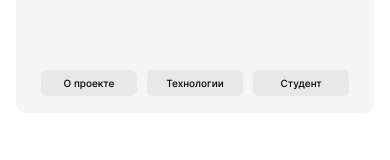
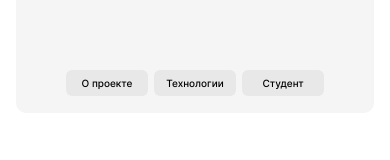
Before and after one commit to polumnana/movies-explorer-frontend, a React (Create React App) app: page / in a window 390 px wide. Shown: the part 547-707 px from the top of the page. Built offline with nearby package versions, Linux system fonts and the light colour scheme.

Commit message:
fix item/items sizes

```diff
--- a/src/components/Main/Promo/Promo.css
+++ b/src/components/Main/Promo/Promo.css
@@ -93,10 +93,11 @@
 
     .promo__items {
         margin: 0 0 17px;
+        gap: 0 6px;
     }
 
     .promo__item {
-        gap: 0 6px;
+        width: 82px;
         font-size: 10px;
         line-height: 26px;
         border-radius: 6px;
```
